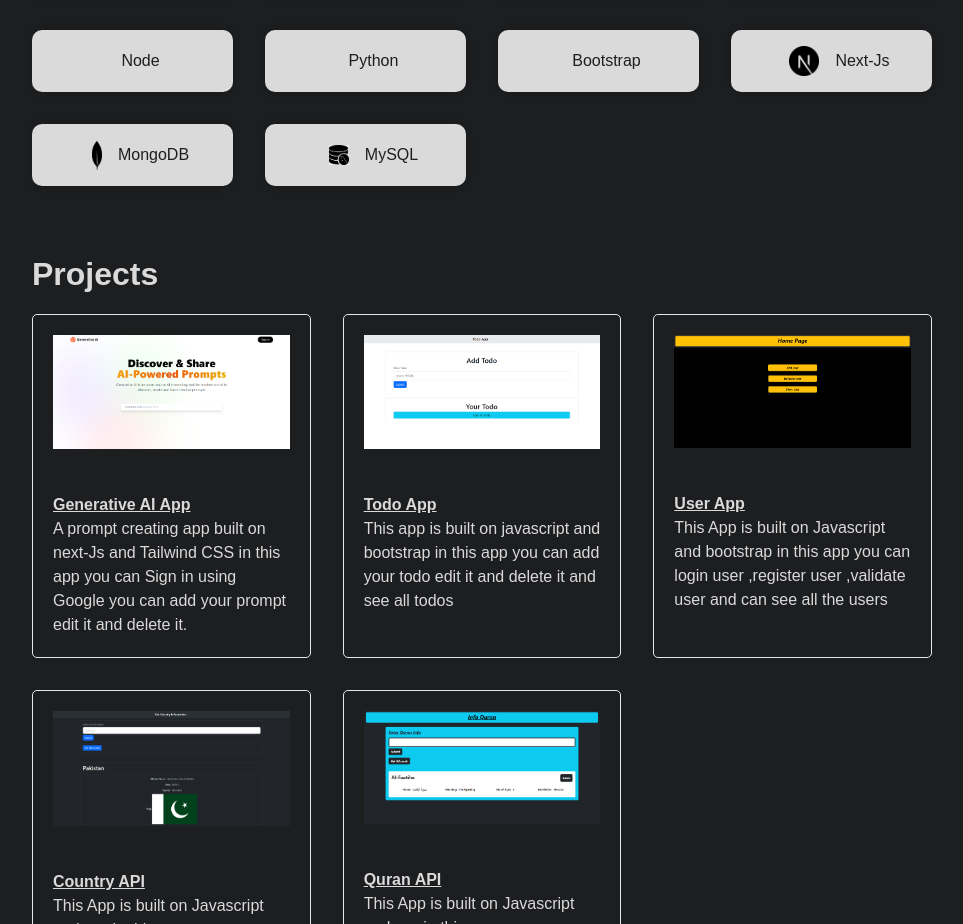
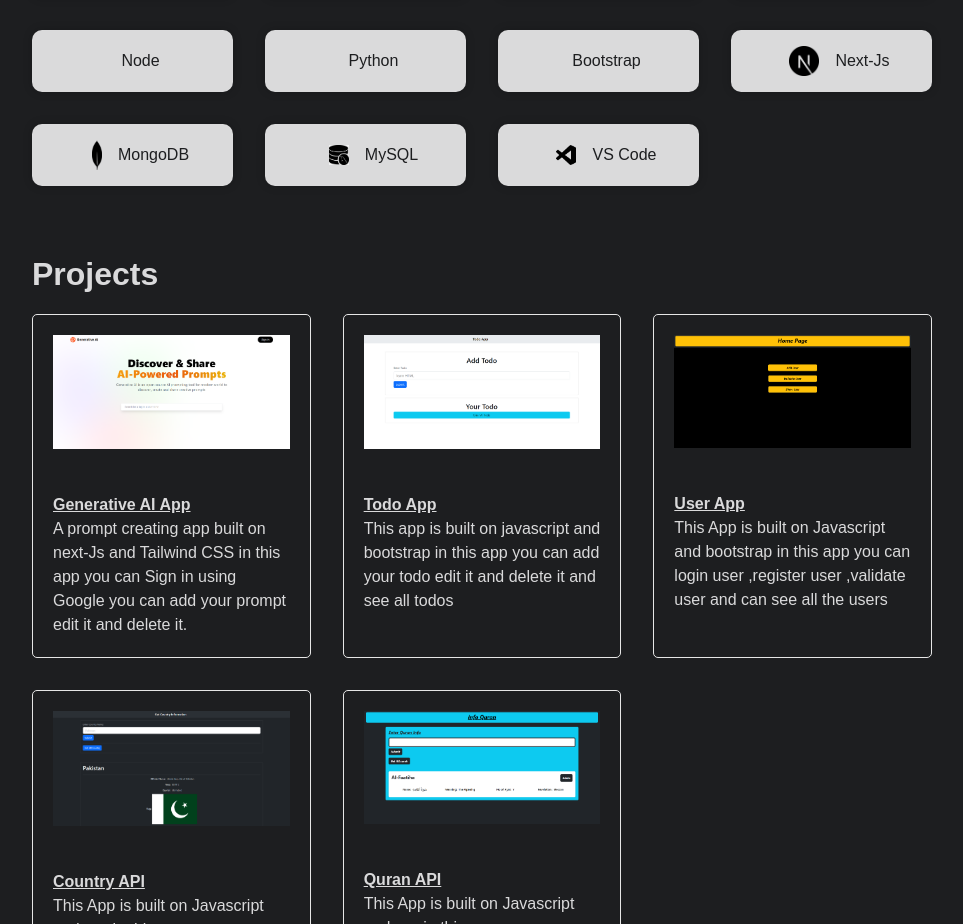
Before and after one commit to jawadhassan100/My-Portfolio, a Next.js app: page / in a window 1280 px wide. Shown: the part 1574-2498 px from the top of the page, without its empty margins (158-1121 px from the left). Built offline with nearby package versions, Linux system fonts and the light colour scheme.

Commit message:
new skill added

```diff
--- a/components/Skills.jsx
+++ b/components/Skills.jsx
@@ -47,6 +47,11 @@
           <Image src='/images/mysql.png' className=" fa-brands pyhton-icon mysql" width={0} height={0}/>
           <p>MySQL</p>
         </div>
+         <div className="skill-card VScode">
+          <i className="fa-brands fa- python-icon"></i>
+          <Image src='/images/vscode.png' className=" fa-brands pyhton-icon vscode" width={20} height={30}/>
+          <p>VS Code</p>
+        </div>
       </div>
     </div>
   )
--- a/styles/globals.css
+++ b/styles/globals.css
@@ -238,7 +238,9 @@
   .about-container .flex-about .about-img {
     width: 100%;
   }
+
 }
+
 .mongodb{
     height: 30px;
     width: 10px;
@@ -327,6 +329,10 @@
 
 .skills-container .grid-skills .NEXT:hover {
   background-color: violet;
+}
+
+.skills-container .grid-skills .VScode:hover {
+  background-color: rgb(45, 136, 197);
 }
 
 /* Projects */
```
Also changed, not shown: public/images/vscode.png (added).
